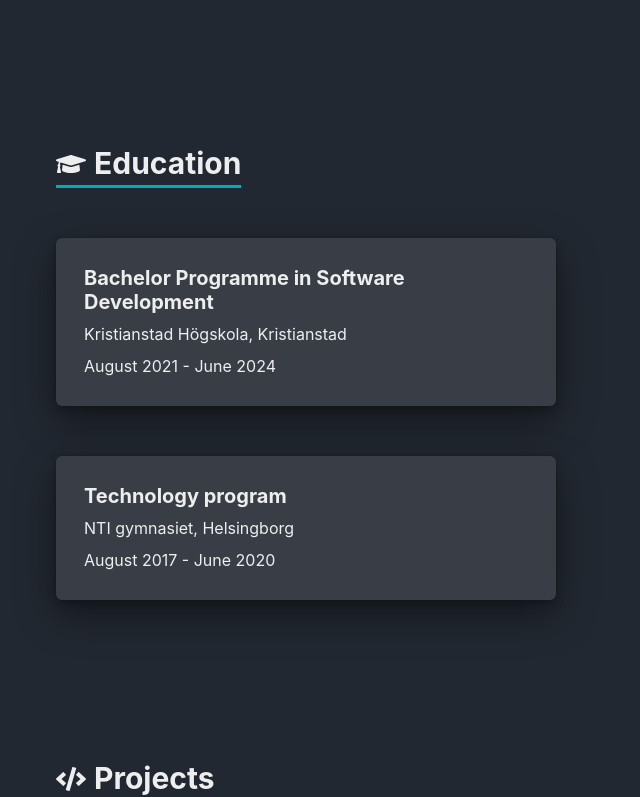
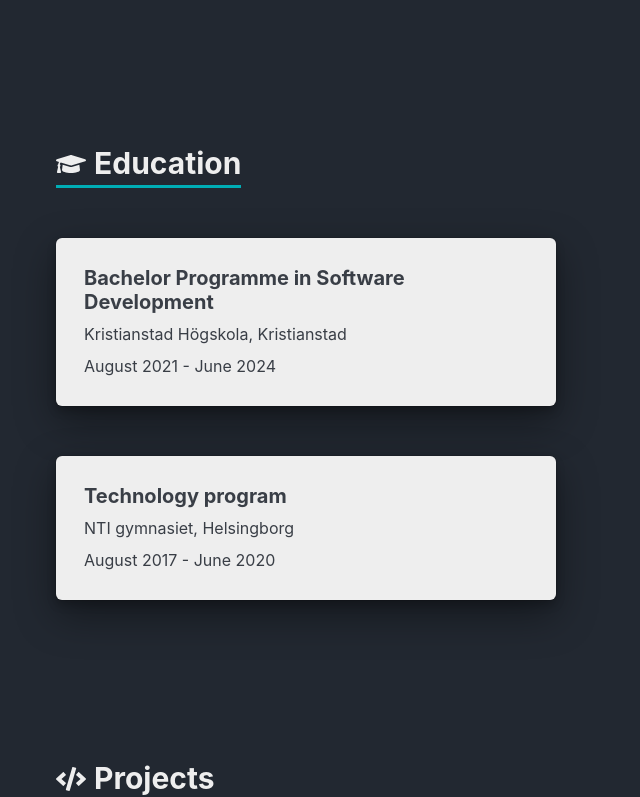
Before and after one commit to JacobssonEmil/Portfolio, a React (Vite) app: page / in a window 1280 px wide. Shown: the part 474-1271 px from the top of the page, without its empty margins (0-640 px from the left). Built offline with nearby package versions, Linux system fonts and the light colour scheme.

Commit message:
color change

```diff
--- a/src/components/EducationCards/KristianstadCard.tsx
+++ b/src/components/EducationCards/KristianstadCard.tsx
@@ -3,12 +3,12 @@ import { GiGraduateCap } from "react-icons/gi";
 
 function Kristianstad() {
     return (
-        <Card maxWidth={500} mb={50} bg={'#393E46'} boxShadow='dark-lg' rounded='md'>
+        <Card maxWidth={500} mb={50} bg={'#EEEEEE'} boxShadow='dark-lg' rounded='md'>
             <CardBody padding={7}>
 
-                <Heading size={'md'}  color={'#EEEEEE'}>Bachelor Programme in Software Development</Heading>
-                <Text color={'#EEEEEE'} mt={2}>Kristianstad Högskola, Kristianstad</Text>
-                <Text mt={2}  color={'#EEEEEE'}>August 2021 - June 2024</Text>
+                <Heading size={'md'}  color={'#393E46'}>Bachelor Programme in Software Development</Heading>
+                <Text color={'#393E46'} mt={2}>Kristianstad Högskola, Kristianstad</Text>
+                <Text mt={2}  color={'#393E46'}>August 2021 - June 2024</Text>
             </CardBody>
         </Card>
     )
--- a/src/components/EducationCards/NtiCard.tsx
+++ b/src/components/EducationCards/NtiCard.tsx
@@ -3,12 +3,12 @@ import { GiGraduateCap } from "react-icons/gi"
 
 function NtiCard() {
     return (
-        <Card maxWidth={500} bg={'#393E46'} boxShadow='dark-lg' rounded='md'>
+        <Card maxWidth={500} bg={'#EEEEEE'} boxShadow='dark-lg' rounded='md'>
             <CardBody padding={7}>
 
-                <Heading size={'md'} color={'#EEEEEE'}>Technology program</Heading>
-                <Text color={'#EEEEEE'} mt={2}>NTI gymnasiet, Helsingborg</Text>
-                <Text mt={2} color={'#EEEEEE'}>August 2017 - June 2020</Text>
+                <Heading size={'md'} color={'#393E46'}>Technology program</Heading>
+                <Text color={'#393E46'} mt={2}>NTI gymnasiet, Helsingborg</Text>
+                <Text mt={2} color={'#393E46'}>August 2017 - June 2020</Text>
             </CardBody>
         </Card>
     )
--- a/src/components/ProjectCards/Medlemma/ProjectCardMedlemma.tsx
+++ b/src/components/ProjectCards/Medlemma/ProjectCardMedlemma.tsx
@@ -51,7 +51,11 @@ function ProjectCardMedlemma() {
                         <Link href='https://github.com/JacobssonEmil' isExternal>
                             <Flex>
                                 <FaGithub size="30" color="#EEEEEE" />
-                                <Link marginLeft={2} color="#EEEEEE">Github</Link>
+                                <Link marginLeft={2} color="#EEEEEE" _hover={{
+                                    textDecoration: 'underline',
+                                    textDecorationColor: '#00ADB5',
+                                    textDecorationThickness: '2px'
+                                }}>Github</Link>
                             </Flex>
                         </Link>
                     </ButtonGroup>
--- a/src/components/ProjectCards/Portfolio/ProjectCardPortfolio.tsx
+++ b/src/components/ProjectCards/Portfolio/ProjectCardPortfolio.tsx
@@ -51,13 +51,17 @@ function ProjectCardPortfolio() {
                         <Link href='https://github.com/JacobssonEmil' isExternal>
                             <Flex>
                                 <FaGithub size="30" color="#EEEEEE" />
-                                <Link marginLeft={2} color="#EEEEEE">Github</Link>
+                                <Link marginLeft={2} color="#EEEEEE" _hover={{
+                                    textDecoration: 'underline',
+                                    textDecorationColor: '#00ADB5',
+                                    textDecorationThickness: '2px'
+                                }}>Github</Link>
                             </Flex>
                         </Link>
                     </ButtonGroup>
                     <ButtonGroup spacing='2'>
 
-                            <Button className='btnWiggle' onClick={onOpen} size='sm'>More Info</Button>
+                        <Button className='btnWiggle' onClick={onOpen} size='sm'>More Info</Button>
 
                     </ButtonGroup>
                 </Flex>
--- a/src/components/ProjectCards/SmartHouse/ProjectCardSmartHouse.tsx
+++ b/src/components/ProjectCards/SmartHouse/ProjectCardSmartHouse.tsx
@@ -57,7 +57,11 @@ function ProjectCardSmartHouse() {
                         <Link href='https://github.com/JacobssonEmil' isExternal>
                             <Flex>
                                 <FaGithub size="30" color="#EEEEEE" />
-                                <Link marginLeft={2} color="#EEEEEE">Github</Link>
+                                <Link marginLeft={2} color="#EEEEEE" _hover={{
+                                    textDecoration: 'underline',
+                                    textDecorationColor: '#00ADB5',
+                                    textDecorationThickness: '2px'
+                                }}>Github</Link>
                             </Flex>
                         </Link>
                     </ButtonGroup>
```
